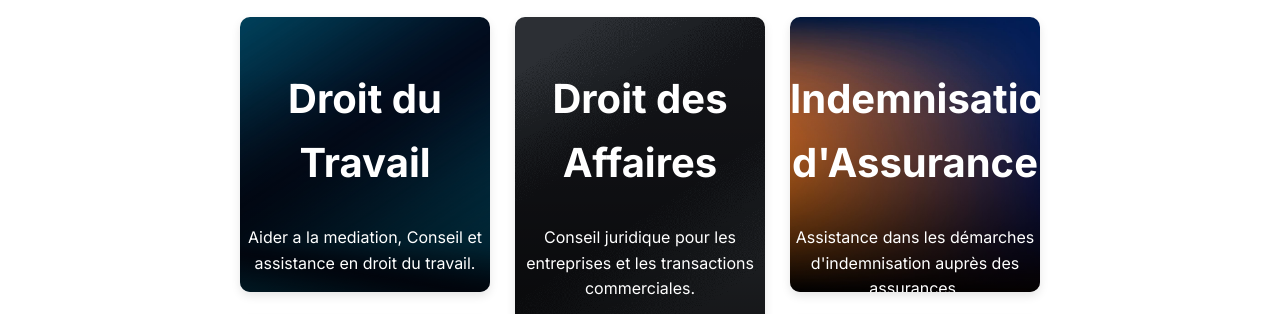
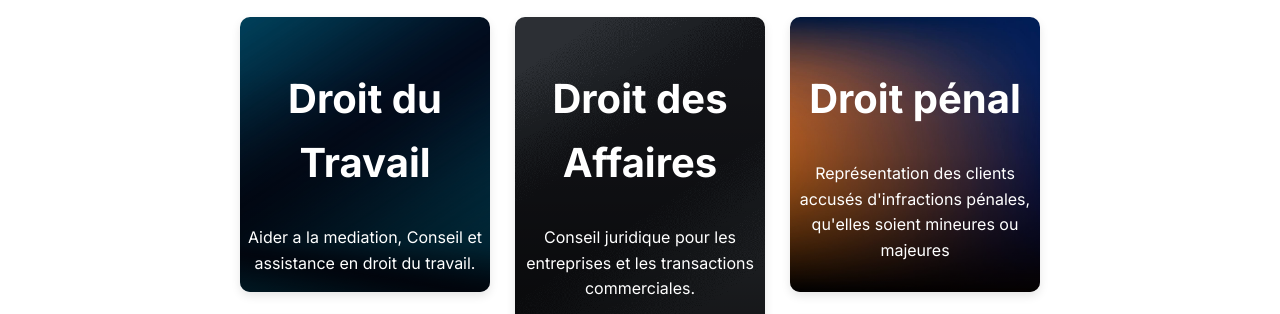
Before and after one commit to setukuru/Landry, a plain HTML site: page jcc2/index.html in a window 1280 px wide. Shown: the part 1544-1858 px from the top of the page. Drawn offline with Linux system fonts and the light colour scheme; files whose address does not match are found by name.

Commit message:
Update index.html

```diff
--- a/jcc2/index.html
+++ b/jcc2/index.html
@@ -1300,10 +1300,9 @@
       <div class="column-card">
         <div class="card-card card-small card-e">
           <div class="gradient-div">
-            <h2 class="card-title">Indemnisation d'Assurance</h2>
+            <h2 class="card-title">Droit pénal</h2>
             <p>
-              Assistance dans les démarches d'indemnisation auprès des
-              assurances.
+Représentation des clients accusés d'infractions pénales, qu'elles soient mineures ou majeures
             </p>
           </div>
           <img class="card-image" src="path/to/your-image-5.jpg" alt="Card 5" />
```
